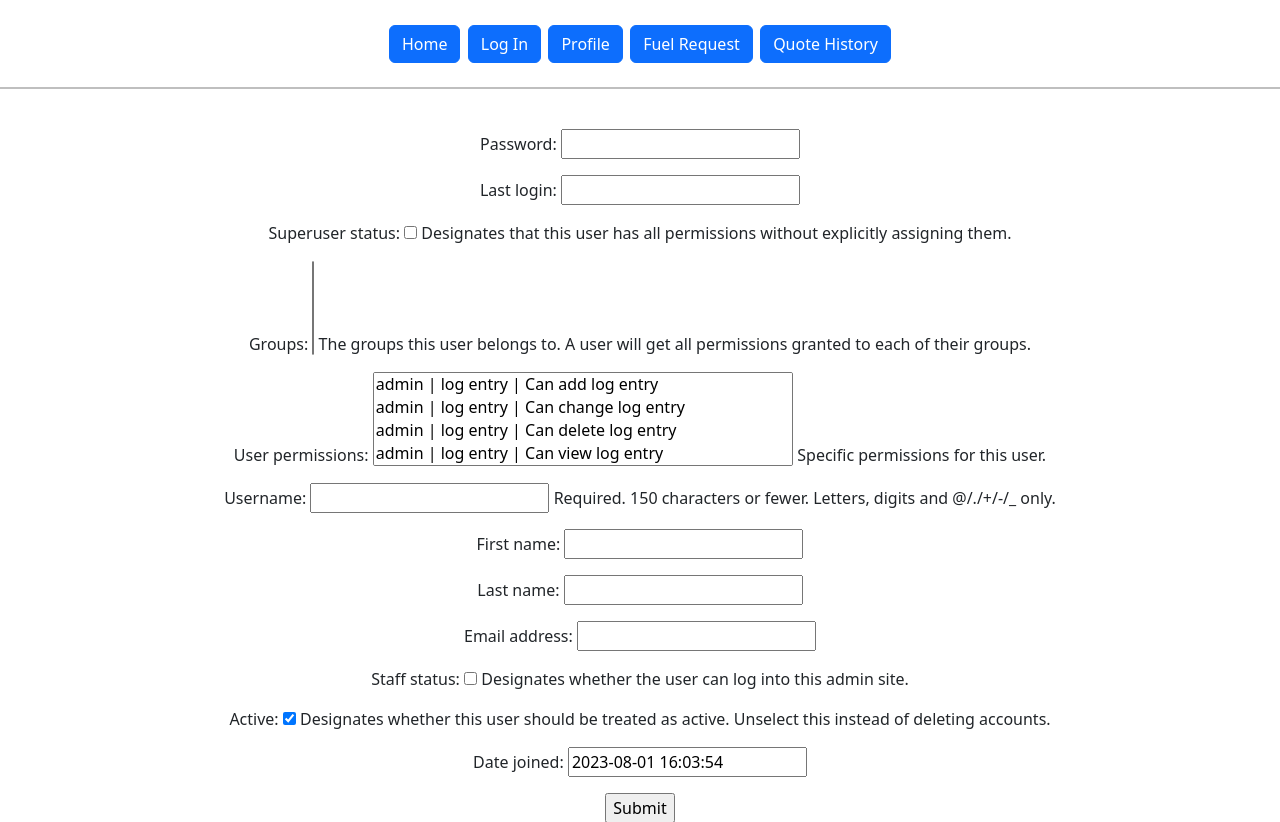
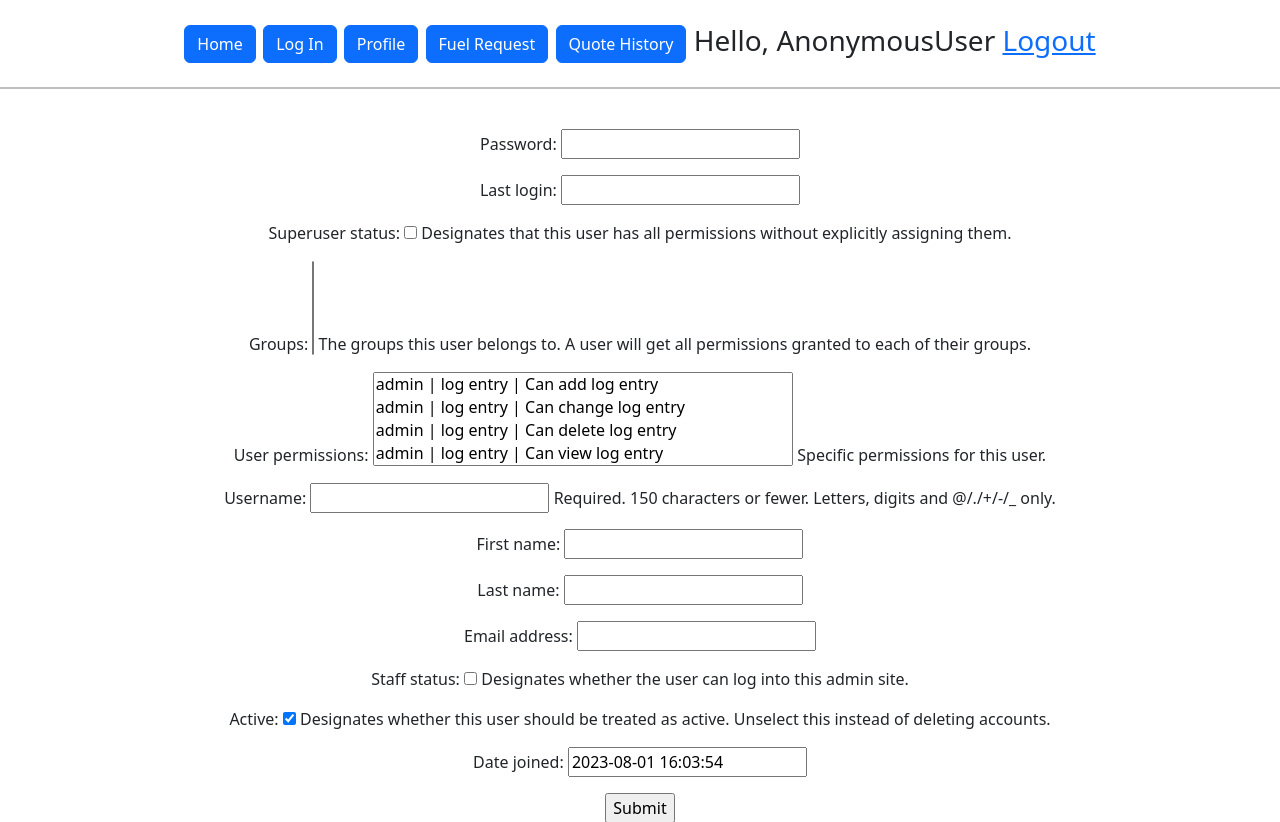
Before and after one commit to Aarr0w/COSC-4353-Group-17, a Django app: page /profile/ in a window 1280 px wide. Shown: the top 822 px of the page. Run offline with Django 4.2, Linux system fonts and the light colour scheme.

Commit message:
logout feature

```diff
--- a/quotes/models.py
+++ b/quotes/models.py
@@ -57,7 +57,8 @@ States_Choices = (
 )
 # Create your models here.
 class User(models.Model):
-    full_name = models.CharField(max_length=50)
+    firstname = models.CharField(max_length=50)
+    lastname = models.CharField(max_length=50)
     Address_1 = models.CharField(max_length=100)
     Address_2 = models.CharField(max_length=100, null = True, blank=True)
     City = models.CharField(max_length=100)
--- a/quotes/templates/base.html
+++ b/quotes/templates/base.html
@@ -34,6 +34,8 @@
                         <a href="{% url 'profile'%}" class="btn btn-primary">Profile</a>
                         <a href="{% url 'fuel_request'%}" class="btn btn-primary">Fuel Request</a>
                         <a href="{%url 'fuel_history'%}" class="btn btn-primary">Quote History</a>
+                        <span>Hello, {{request.user}} </span>
+                        <span><a href="{% url 'logout'%}" > Logout</a></span>
                     </h3>
                 </div>
             </div>
--- a/quotes/urls.py
+++ b/quotes/urls.py
@@ -9,5 +9,7 @@ urlpatterns = [
     path('fuel_request/', views.fuel_request, name = 'fuel_request'),
     path('fuel_history/', views.fuel_history, name = 'fuel_history'),
     path('login/', views.login_view, name='login'),
+    path('logout/', views.logoutUser, name='logout'),
+
     path('login/registration',views.login_register , name ='register' )
 ]
```
